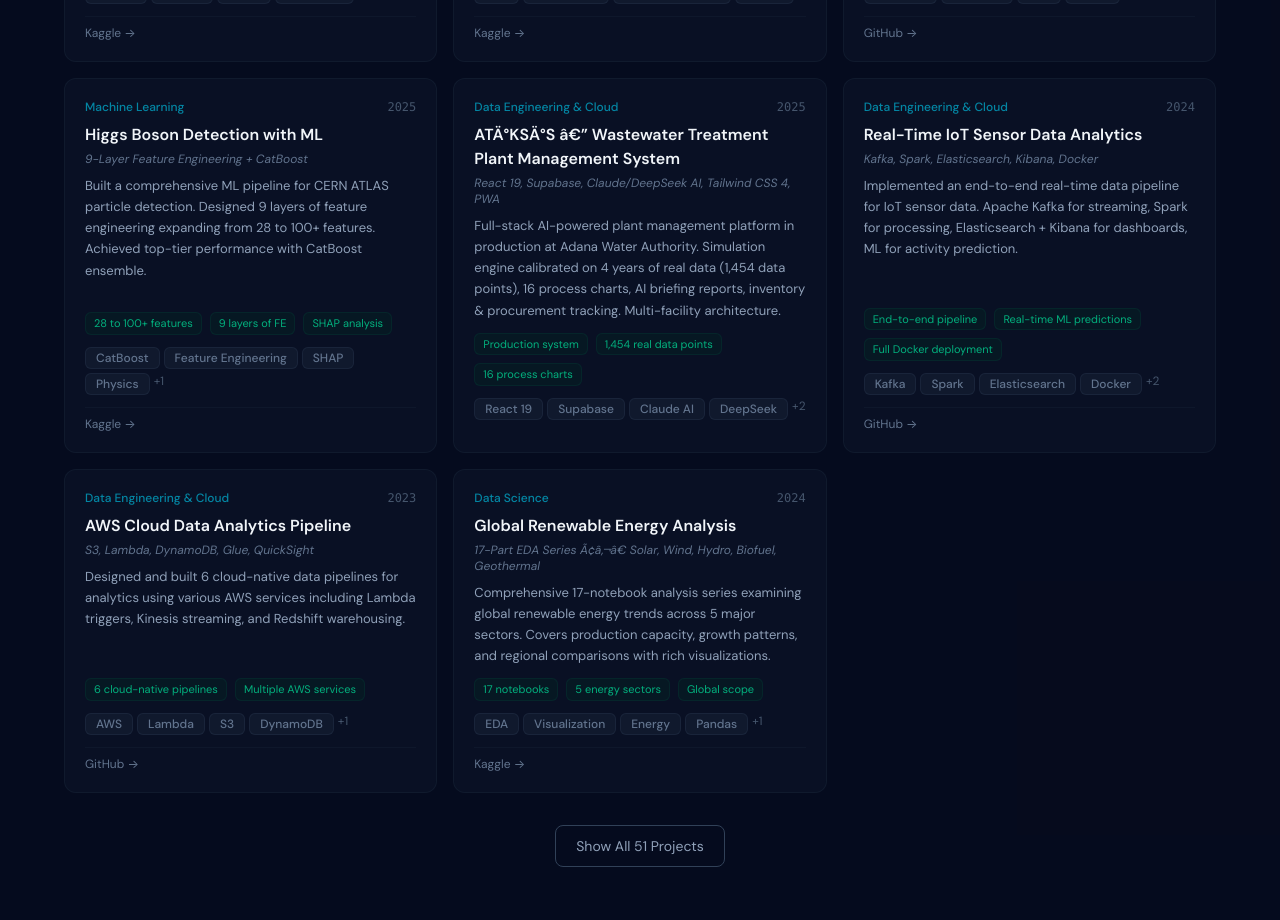
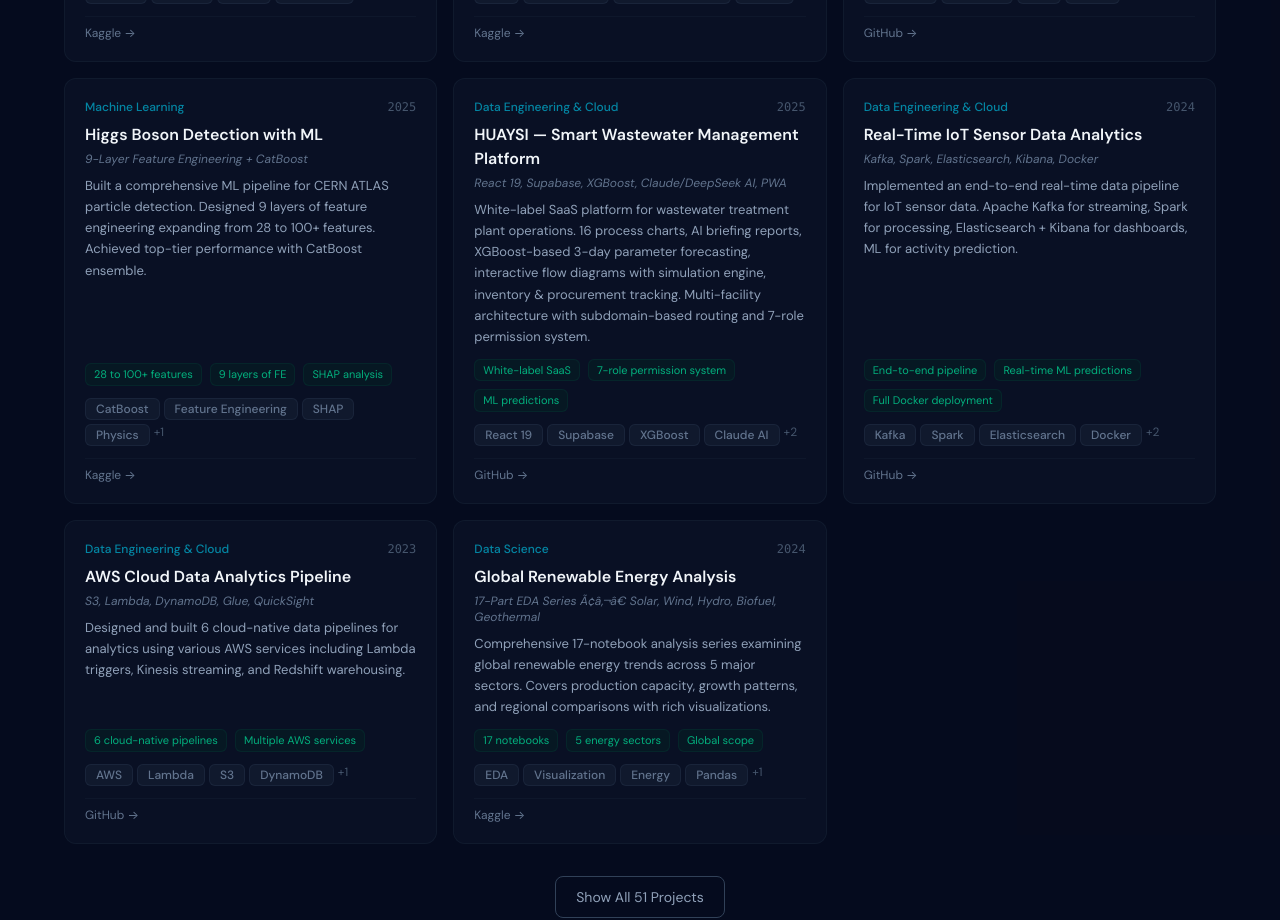
Before and after one commit to mmehmetisik/mehmet-portfolio, a React (Vite) app: page / in a window 1280 px wide. Shown: the part 4500-5420 px from the top of the page. Built offline with nearby package versions, Linux system fonts and the light colour scheme.

Commit message:
feat: rename ATIKSIS to HUAYSI, update project details and fix encoding
- Rename ATIKSIS to HUAYSI Smart Wastewater Management Platform
- Update description, tags, highlights to match current repo
- Add GitHub link to wwtp-management repo
- Fix smart quote encoding issues in projects.ts

```diff
--- a/src/data/projects.ts
+++ b/src/data/projects.ts
@@ -305,14 +305,17 @@ export const projects: Project[] = [
 
   // == Data Engineering & Cloud ==
   {
-    title: "ATÄ°KSÄ°S â€” Wastewater Treatment Plant Management System",
-    subtitle: "React 19, Supabase, Claude/DeepSeek AI, Tailwind CSS 4, PWA",
+    title: "HUAYSI — Smart Wastewater Management Platform",
+    subtitle: "React 19, Supabase, XGBoost, Claude/DeepSeek AI, PWA",
     description:
-      "Full-stack AI-powered plant management platform in production at Adana Water Authority. Simulation engine calibrated on 4 years of real data (1,454 data points), 16 process charts, AI briefing reports, inventory & procurement tracking. Multi-facility architecture.",
-    tags: ["React 19", "Supabase", "Claude AI", "DeepSeek", "Tailwind CSS 4", "PWA"],
+      "White-label SaaS platform for wastewater treatment plant operations. 16 process charts, AI briefing reports, XGBoost-based 3-day parameter forecasting, interactive flow diagrams with simulation engine, inventory & procurement tracking. Multi-facility architecture with subdomain-based routing and 7-role permission system.",
+    tags: ["React 19", "Supabase", "XGBoost", "Claude AI", "Tailwind CSS 4", "PWA"],
     category: "Data Engineering & Cloud",
     year: "2025",
-    highlights: ["Production system", "1,454 real data points", "16 process charts"],
+    links: {
+      github: "https://github.com/mmehmetisik/wwtp-management",
+    },
+    highlights: ["White-label SaaS", "7-role permission system", "ML predictions"],
     featured: true,
   },
   {
```
